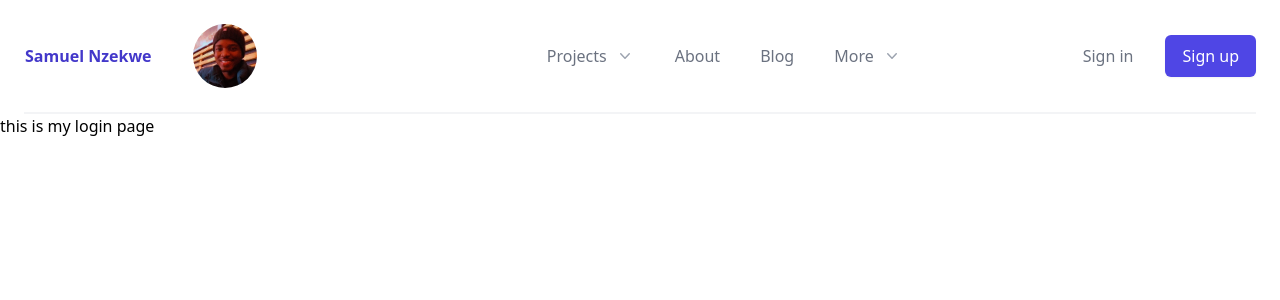
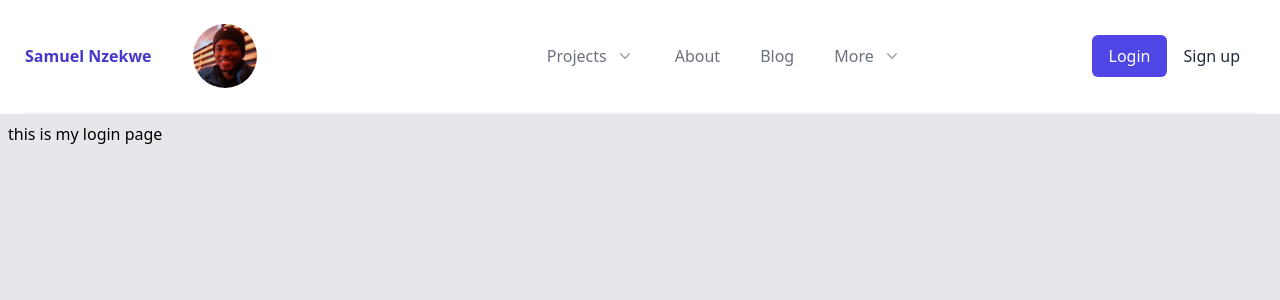
Before and after one commit to codetipster/portfolio, a React (Create React App) app: page /login in a window 1280 px wide. Shown: the top 300 px of the page. Built offline with nearby package versions, Linux system fonts and the light colour scheme.

Commit message:
refactored header component

```diff
--- a/src/App.js
+++ b/src/App.js
@@ -1,6 +1,7 @@
 import './index.css';
 import Header from './components/Header';
 import Login from '../src/pages/Login'
+import Signup from './pages/Signup';
 import {BrowserRouter, Routes, Route} from 'react-router-dom'
 
 const App = () => {
@@ -9,6 +10,7 @@ const App = () => {
     <Header>
       <Routes>
         <Route path='/login' element={<Login/>}/>
+        <Route path='/signup' element={<Signup/>}/>
       </Routes>
     </Header>
     </BrowserRouter>
--- a/src/components/Header.js
+++ b/src/components/Header.js
@@ -1,15 +1,13 @@
 import { Fragment } from 'react'
+import {NavLink} from 'react-router-dom'
 import { Popover, Transition } from '@headlessui/react'
 import {
   ArrowPathIcon,
   Bars3Icon,
-  BookmarkSquareIcon,
-  CalendarIcon,
   ChartBarIcon,
   CursorArrowRaysIcon,
   LifebuoyIcon,
   PhoneIcon,
-  PlayIcon,
   ShieldCheckIcon,
   Squares2X2Icon,
   XMarkIcon,
@@ -18,55 +16,44 @@ import { ChevronDownIcon } from '@heroicons/react/20/solid'
 import personal from '../assets/personal.jpg'
 const projects = [
   {
-    name: 'Analytics',
+    name: 'The Deepfake Experiment',
     description: 'Get a better understanding of where your traffic is coming from.',
     href: '#',
     icon: ChartBarIcon,
   },
   {
-    name: 'Engagement',
+    name: 'My Portfolio',
     description: 'Speak directly to your customers in a more meaningful way.',
     href: '#',
     icon: CursorArrowRaysIcon,
   },
-  { name: 'Security', description: "Your customers' data will be safe and secure.", href: '#', icon: ShieldCheckIcon },
+  { name: 'Welcomeme.de', description: "Your customers' data will be safe and secure.", href: '#', icon: ShieldCheckIcon },
   {
-    name: 'Integrations',
+    name: 'Berlin Bukha',
     description: "Connect with third-party tools that you're already using.",
     href: '#',
     icon: Squares2X2Icon,
   },
   {
-    name: 'Automations',
+    name: 'Gigstreet',
     description: 'Build strategic funnels that will drive your customers to convert',
     href: '#',
     icon: ArrowPathIcon,
   },
 ]
 const callsToAction = [
-  { name: 'Watch Demo', href: '#', icon: PlayIcon },
-  { name: 'Contact Sales', href: '#', icon: PhoneIcon },
+
+  { name: 'Get in Touch', href: '#', icon: PhoneIcon },
 ]
 const resources = [
   {
-    name: 'Help Center',
+    name: 'See all Projects',
     description: 'Get all of your questions answered in our forums or contact support.',
     href: '#',
     icon: LifebuoyIcon,
   },
-  {
-    name: 'Guides',
-    description: 'Learn how to maximize our platform to get the most out of it.',
-    href: '#',
-    icon: BookmarkSquareIcon,
-  },
-  {
-    name: 'Events',
-    description: 'See what meet-ups and other events we might be planning near you.',
-    href: '#',
-    icon: CalendarIcon,
-  },
-  { name: 'Security', description: 'Understand how we take your privacy seriously.', href: '#', icon: ShieldCheckIcon },
+
+  { name: 'Store', description: 'Understand how we take your privacy seriously.', href: '#', icon: ShieldCheckIcon },
 ]
 const recentPosts = [
   { id: 1, name: 'Boost your conversion rate', href: '#' },
@@ -249,15 +236,21 @@ const Header = (props) => {
             </Popover>
           </Popover.Group>
           <div className="hidden items-center justify-end md:flex md:flex-1 lg:w-0">
-            <a href="/login" className="whitespace-nowrap text-base font-medium text-gray-500 hover:text-gray-900">
-              Sign in
-            </a>
-            <a
-              href="#"
-              className="ml-8 inline-flex items-center justify-center whitespace-nowrap rounded-md border border-transparent bg-indigo-600 px-4 py-2 text-base font-medium text-white shadow-sm hover:bg-indigo-700"
+            <NavLink to="/login" /*className="whitespace-nowrap text-base font-medium text-gray-500 hover:text-gray-900" */
+            className={({isActive}) => {
+              return "whitespace-nowrap text-base font-medium text-gray-500 hover:text-gray-900" + (isActive ? "whitespace-nowrap ml-8 inline-flex font-medium rounded-md border border-transparent bg-indigo-600 px-4 py-2 text-white" : ' ml-8 px-4 py-2 text-gray-800')
+            }}>
+              Login
+            </NavLink>
+            <NavLink
+              to="/signup"
+              className={({isActive}) => {
+                return "whitespace-nowrap text-base font-medium text-gray-500 hover:text-gray-900" + (isActive ? "whitespace-nowrap ml-8 inline-flex font-medium rounded-md border border-transparent bg-indigo-600 px-4 py-2 text-white" : 'ml-8 px-4 py-2 text-gray-800')
+              }}
+              /*className="ml-8 inline-flex items-center justify-center whitespace-nowrap rounded-md border border-transparent bg-indigo-600 px-4 py-2 text-base font-medium text-white shadow-sm hover:bg-indigo-700"*/
             >
               Sign up
-            </a>
+            </NavLink>
           </div>
         </div>
       </div>
@@ -277,9 +270,9 @@ const Header = (props) => {
               <div className="flex items-center justify-between">
                 <div>
                   <img
-                    className="h-8 w-auto"
-                    src="https://tailwindui.com/img/logos/mark.svg?color=indigo&shade=600"
-                    alt="Your Company"
+                    className="h-8 w-auto rounded-full"
+                    src={personal}
+                    alt="My image"
                   />
                 </div>
                 <div className="-mr-2">
@@ -307,7 +300,7 @@ const Header = (props) => {
             <div className="space-y-6 py-6 px-5">
               <div className="grid grid-cols-2 gap-y-4 gap-x-8">
                 <a href="#" className="text-base font-medium text-gray-900 hover:text-gray-700">
-                  About
+                  About Me
                 </a>
 
                 <a href="#" className="text-base font-medium text-gray-900 hover:text-gray-700">
@@ -331,7 +324,7 @@ const Header = (props) => {
                   Sign up
                 </a>
                 <p className="mt-6 text-center text-base font-medium text-gray-500">
-                  Existing customer?{' '}
+                  Already have an account?{' '}
                   <a href="#" className="text-indigo-600 hover:text-indigo-500">
                     Sign in
                   </a>
@@ -343,7 +336,9 @@ const Header = (props) => {
       </Transition>
 
     </Popover>
-    {props.children}
+    <div className='bg-gray-200'>
+    <div className='min-h-screen p-2 max-w-7xl mx-auto'>{props.children}</div>
+    </div>
   </>
   )
 
--- a/src/pages/Signup.js
+++ b/src/pages/Signup.js
@@ -0,0 +1,7 @@
+const Signup = () => {
+    return (
+        <h1> This is my signup page</h1>
+    )
+}
+
+export default Signup
```
